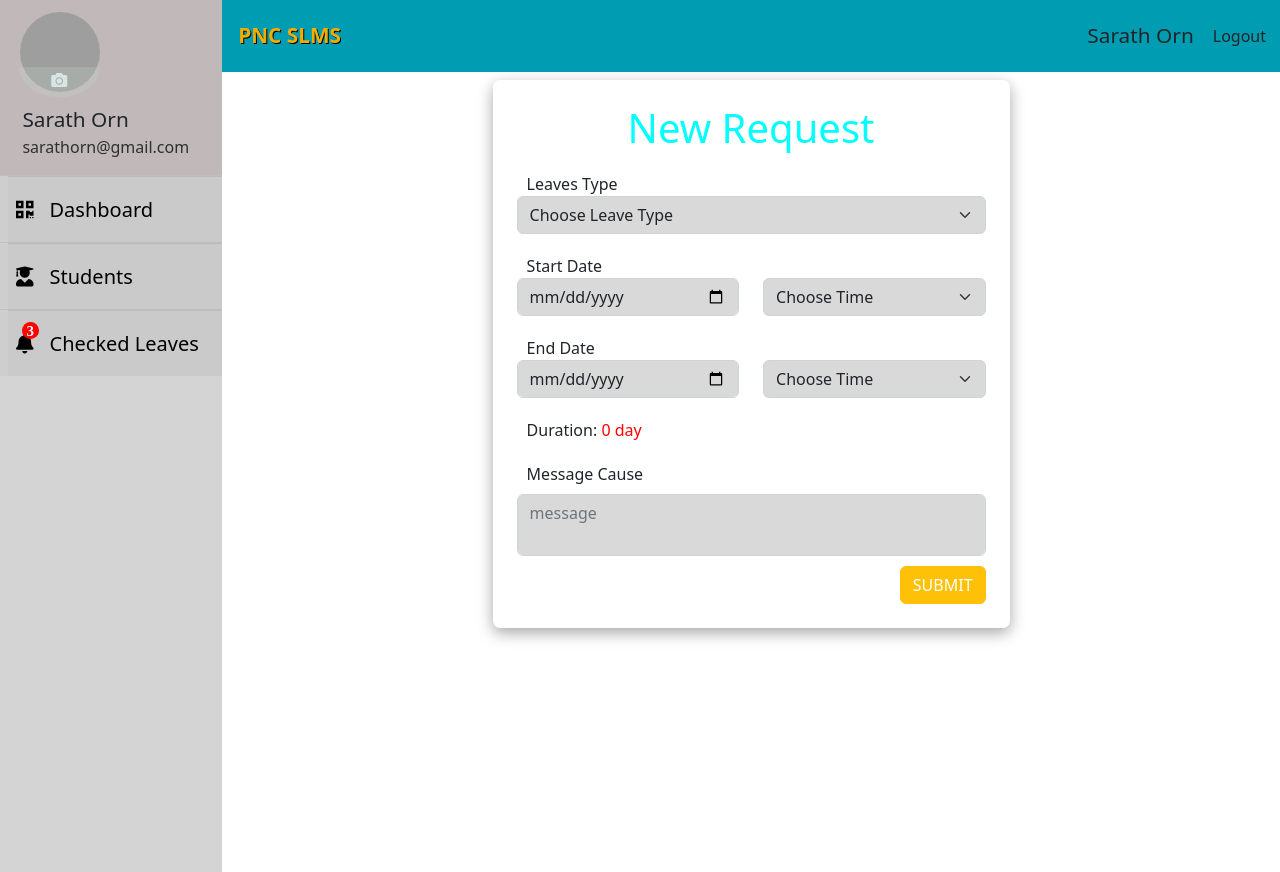
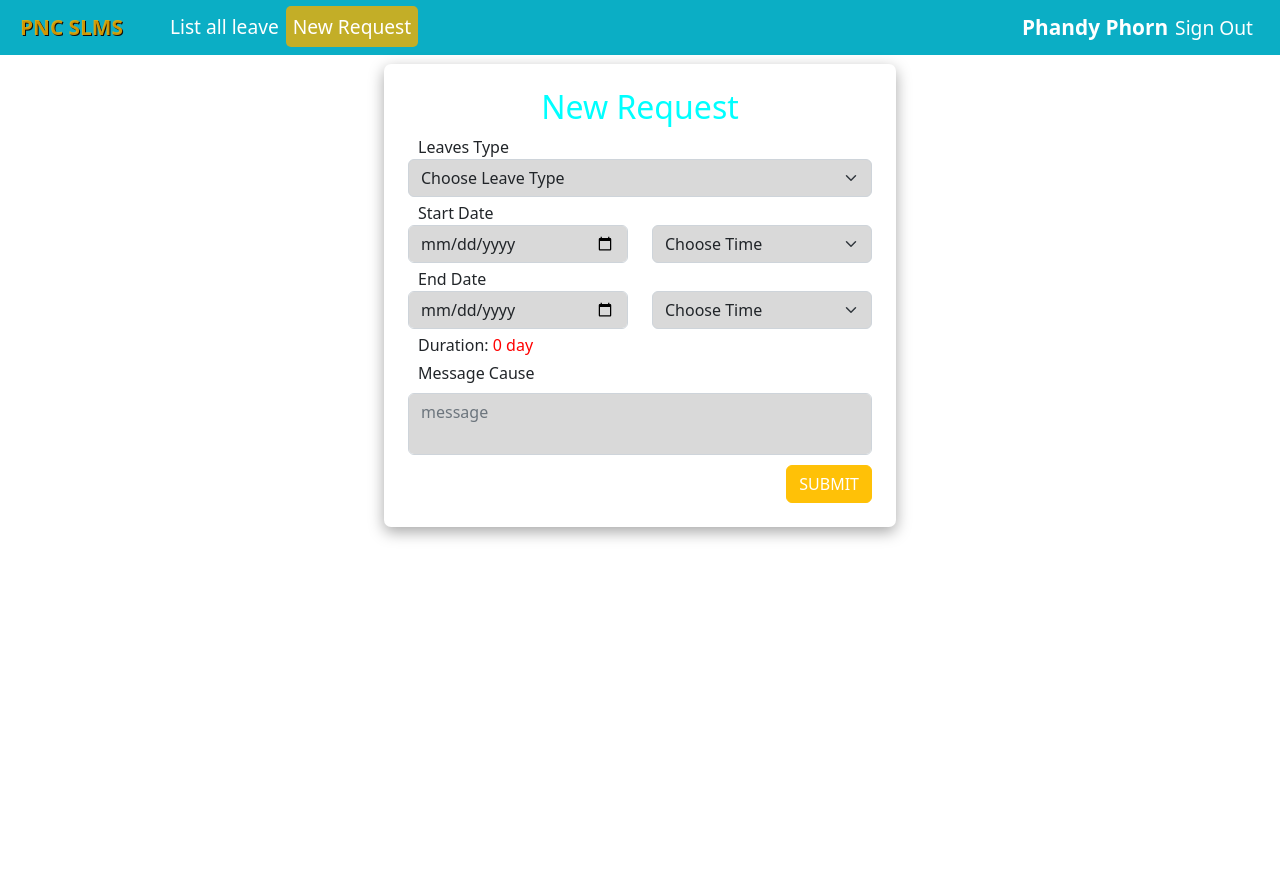
Before and after one commit to pnc-virtual-company/2022-G2-VC2-PART1, a Vue app in the folder front/: page /student/request in a window 1280 px wide. After the commit the page ends 800 px from the top, so only its background shows below. Built offline with nearby package versions, Linux system fonts and the light colour scheme; no server answers; grey boxes are pictures that could not be loaded.

Commit message:
#5 request

```diff
--- a/front/src/App.vue
+++ b/front/src/App.vue
@@ -60,7 +60,7 @@
     data(){
       return{
         drawer: null,
-        isAdmin: true,
+        isAdmin: false,
       }
 
        },
--- a/front/src/components/student/RequestForm.vue
+++ b/front/src/components/student/RequestForm.vue
@@ -4,25 +4,26 @@
       <div><strong>Success!</strong> New request sent.</div>
       <i class="material-icons" @click="success = false">cancel</i>
     </div>
-    <h1>New Request</h1>
+    <h2>New Request</h2>
 
-    <div class="form-group">
+    <div class="form-group mt-1">
       <label for="">Leaves Type</label>
       <select class="form-select" aria-label="Default select example" v-model="leave_type">
         <option value="" selected disabled>Choose Leave Type</option>
         <option value="Sick Leave">Sick Leave</option>
         <option value="Family Event">Family's Event</option>
-        <option value="Personal Event">personal Event</option>
+        <option value="Personal Event">Personal Event</option>
+        <option value="Sister/Brother Event">Sister/Brother Event</option>
       </select>
       <small class="text-danger" v-if="leave_type_validate">Choose your Leaves Type</small>
     </div>
 
-    <div class="form-group">
+    <div class="form-group mt-1">
       <label for="">Start Date</label>
       <div class="row">
         <div class="col">
           <input type="date" placeholder="yyyy-mm-dd" pattern="[0-9]{4}-[0-9]{2}-[0-9]{2}" class="form-control"
-            v-model="start_date" />
+            v-model="start_date" :min="getCurrentDate"  />
           <small class="text-danger" v-if="start_date_validate">Choose your Start Date</small>
         </div>
         <div class="col">
@@ -36,12 +37,12 @@
       </div>
     </div>
 
-    <div class="form-group">
+    <div class="form-group mt-1">
       <label for="">End Date</label>
       <div class="row">
         <div class="col">
           <input type="date" placeholder="yyyy-mm-dd" pattern="[0-9]{4}-[0-9]{2}-[0-9]{2}" class="form-control"
-            v-model="end_date" />
+            v-model="end_date" :min="getCurrentDate"/>
           <small class="text-danger" v-if="end_date_validate">Choose your End Date</small>
           <small class="text-danger" v-if="!isBig">End Date should be biger than the start date</small>
         </div>
@@ -56,13 +57,12 @@
       </div>
     </div>
 
-    <div class="form-group">
+    <div class="form-group mt-1">
       <label for="">Duration: <span>{{ count_day }} day</span></label>
     </div>
-    <div class="form-group">
+    <div class="form-group mt-1">
       <label for="">Message Cause</label>
       <textarea type="text" class="form-control mt-2" placeholder="message" v-model="reason"></textarea>
-      <small class="text-danger" v-if="cause_validate">Input your message cause</small>
     </div>
     <div class="btn-submit">
       <button type="submit" class="btn btn-warning" @click="validation">SUBMIT</button>
@@ -88,7 +88,6 @@ export default {
       end_date_validate: false,
       start_time_validate: false,
       end_time_validate: false,
-      cause_validate: false,
       isBig: true,
       success: false,
     };
@@ -145,11 +144,6 @@ export default {
       } else {
         this.end_time_validate = false;
       }
-      if (this.reason.trim().length == 0) {
-        this.cause_validate = true;
-      } else {
-        this.cause_validate = false;
-      }
       if (this.end_date < this.start_date) {
         this.isBig = false;
       } else {
@@ -157,6 +151,11 @@ export default {
       }
     }
   },
+      currentDate() {
+      const current = new Date();
+      const date = `${current.getDate()}/${current.getMonth()+1}/${current.getFullYear()}`;
+      return date;
+    },
   computed: {
     count_day() {
       let timeStart = this.start_time;
@@ -166,7 +165,7 @@ export default {
       let result = 0;
 
       if (!isNaN(end.diff(start, "days"))) {
-        if (end > start) {
+        if (end >= start) {
           result += end.diff(start, "days");
           if (
             (timeStart == "Morning" && timeEnd == "Morning") || (timeStart == "Afternoon" && timeEnd == "Afternoon")
@@ -183,19 +182,33 @@ export default {
       }
       return result;
     },
+     getCurrentDate() {
+      var date = new Date();
+      var tday = date.getDate();
+      var month = date.getMonth() + 1;
+      var year = date.getUTCFullYear();
+      if (tday < 10) {
+        tday = "0" + tday
+      }
+      if (month < 10) {
+        month = "0" + month
+      }
+      return year + "-" + month + "-" + tday
+    },
   },
+
 };
 </script>
 
 <style scoped>
 form {
-  width: 50%;
+  width: 40%;
   margin: auto;
   padding: 1.5rem;
   background: #ffffff;
   box-shadow: rgba(0, 0, 0, 0.35) 0px 5px 15px;
   border-radius: 7px;
-  margin-top: 0.5rem;
+  margin-top: 0.6rem;
   box-sizing: border-box;
 }
 
@@ -204,13 +217,16 @@ label {
 }
 
 form-group {
+  margin: 0;
+  padding:0;
   margin: auto;
   margin-left: 5px;
 }
 
-h1 {
+h2 {
   text-align: center;
   color: aqua;
+  margin-top: 0;
 }
 
 .btn {
@@ -219,7 +235,7 @@ h1 {
 }
 
 .form-group {
-  margin-top: 20px;
+  margin-top: 2px;
 }
 
 label {
```
Also changed, not shown: 1 other file (tests, documents, lock files or other folders).
